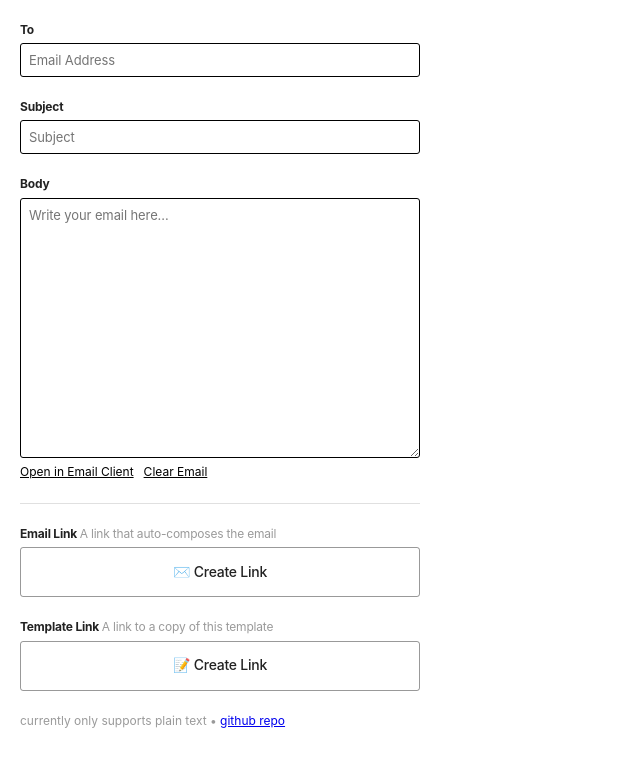
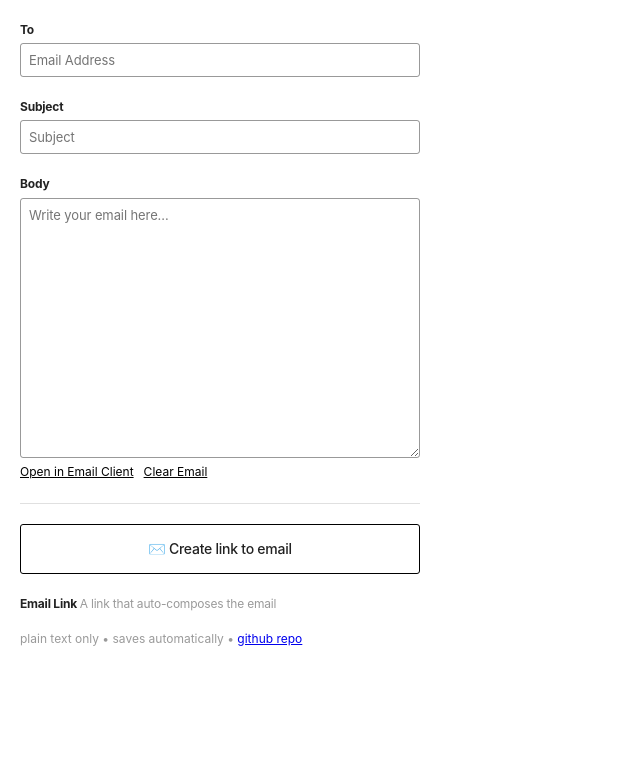
Before and after one commit to huntercaron/email-template, a Next.js app: page / in a window 1280 px wide. Shown: the top 766 px of the page, without its empty margins (0-640 px from the left). Built offline with nearby package versions, Linux system fonts and the light colour scheme.

Commit message:
Moving to normal css

```diff
--- /dev/null
+++ b/pages/_app.js
@@ -0,0 +1,6 @@
+import "./styles.css"
+
+// This default export is required in a new `pages/_app.js` file.
+export default function MyApp({ Component, pageProps }) {
+    return <Component {...pageProps} />
+}
--- a/pages/index.tsx
+++ b/pages/index.tsx
@@ -6,7 +6,6 @@ import {
     createURLParamString,
     fetchShortenedUrl,
 } from "../utils"
-import { GlobalStyle } from "../utils/globalStyle"
 
 function LinkCreator(props) {
     const { children, url, secondary, areLinksValid, setAreLinksValid } = props
@@ -55,42 +54,6 @@ function LinkCreator(props) {
                     {loading ? <h3>Creating Link…</h3> : children}
                 </div>
             )}
-
-            <style jsx>{`
-                .link-container {
-                    margin-bottom: var(--space);
-                    text-align: center;
-                    height: calc(var(--space) * 2.5);
-                    border-color: ${secondary ? "var(--gray)" : "#000000"};
-                    display: flex;
-                }
-
-                .button {
-                    width: 100%;
-                    height: 100%;
-                    display: flex;
-                    justify-content: center;
-                    align-items: center;
-                    cursor: pointer;
-                }
-
-                .button:hover {
-                    background-color: rgba(0, 0, 0, 0.033);
-                }
-
-                .link {
-                    flex: 1;
-                    height: 100%;
-                }
-
-                .link input {
-                    width: 100%;
-                    height: 100%;
-                    margin: 0;
-                    flex: 1;
-                    border: 0;
-                }
-            `}</style>
         </div>
     )
 }
@@ -135,7 +98,6 @@ export default function Home() {
                 <h4>To</h4>
                 <input
                     type="text"
-                    className="box"
                     placeholder="Email Address"
                     value={to}
                     onChange={(e) => setTo(e.target.value)}
@@ -143,14 +105,12 @@ export default function Home() {
                 <h4>Subject</h4>
                 <input
                     type="text"
-                    className="box"
                     placeholder="Subject"
                     value={subject}
                     onChange={(e) => setSubject(e.target.value)}
                 />
                 <h4>Body</h4>
                 <textarea
-                    className="box"
                     placeholder="Write your email here…"
                     value={body}
                     onChange={(e) => setBody(e.target.value)}
@@ -167,13 +127,6 @@ export default function Home() {
 
                 <div className="divider" />
 
-                <h4>
-                    Email Link{" "}
-                    <span className="secondary">
-                        A link that auto-composes the email
-                    </span>
-                </h4>
-
                 <LinkCreator
                     url={sendUrl}
                     areLinksValid={areLinksValid}
@@ -183,32 +136,19 @@ export default function Home() {
                         <span role="img" aria-label="email">
                             ✉️
                         </span>{" "}
-                        Create Link
+                        Create link to email
                     </h3>
                 </LinkCreator>
-
                 <h4>
-                    Template Link{" "}
+                    Email Link{" "}
                     <span className="secondary">
-                        A link to a copy of this template
+                        A link that auto-composes the email
                     </span>
                 </h4>
-                <LinkCreator
-                    url={templateUrl}
-                    areLinksValid={areLinksValid}
-                    setAreLinksValid={setAreLinksValid}
-                    secondary
-                >
-                    <h3>
-                        <span role="img" aria-label="template">
-                            📝
-                        </span>{" "}
-                        Create Link
-                    </h3>
-                </LinkCreator>
 
                 <footer className="secondary">
-                    currently only supports plain text •{" "}
+                    <p>
+                        plain text only • saves automatically •{" "}
                         <a
                             href="https://github.com/huntercaron/email-template"
                             target="_blank"
@@ -216,102 +156,9 @@ export default function Home() {
                         >
                             github repo
                         </a>
+                    </p>
                 </footer>
             </main>
-
-            <style jsx global>{`
-                .container {
-                    --space: 12px;
-                    --gray: rgba(0, 0, 0, 0.4);
-                    --light-gray: rgba(0, 0, 0, 0.12);
-                    padding: var(--space);
-                }
-
-                main {
-                    display: flex;
-                    flex-direction: column;
-                    max-width: 400px;
-                }
-
-                footer {
-                    font-size: 12px;
-                }
-
-                .box {
-                    border: 1px solid #000;
-                    border-radius: 3px;
-                }
-
-                h3 {
-                    font-weight: 500;
-                    margin: 0;
-                    font-size: 14px;
-                    letter-spacing: -0.25px;
-                }
-
-                h4 {
-                    font-size: 12px;
-                    letter-spacing: -0.2px;
-                    margin: 0 0 4px;
-                }
-
-                .divider {
-                    width: 100%;
-                    height: 1px;
-                    flex-shrink: 0;
-                    border-top: 1px solid var(--light-gray);
-                    margin: var(--space) 0;
-                }
-
-                .secondary {
-                    color: var(--gray);
-                    font-weight: 400;
-                }
-
-                .action {
-                    color: #000;
-                    font-size: 12px;
-                    margin-right: 10px;
-                    text-decoration: underline;
-                }
-
-                input,
-                textarea {
-                    width: 100%;
-                    background-color: transparent;
-                    font-size: 13px;
-                    letter-spacing: -0.1px;
-                    padding: 0.5rem;
-                    margin-bottom: var(--space);
-                    font-family: -apple-system, BlinkMacSystemFont, Segoe UI,
-                        Roboto, Oxygen, Ubuntu, Cantarell, Fira Sans, Droid Sans,
-                        Helvetica Neue, sans-serif;
-                }
-
-                textarea {
-                    height: 150px;
-                    min-height: 100px;
-                    min-width: 100%;
-                    margin-bottom: 0px;
-                }
-
-                @media (min-width: 350px) {
-                    .container {
-                        --space: 16px;
-                    }
-                }
-
-                @media (min-width: 500px) {
-                    .container {
-                        --space: 20px;
-                    }
-                    textarea {
-                        height: 260px;
-                    }
-                }
-            `}</style>
-
-            <GlobalStyle />
         </div>
     )
 }
--- /dev/null
+++ b/pages/styles.css
@@ -0,0 +1,161 @@
+*,
+*:before,
+*:after {
+    -webkit-overflow-scrolling: touch;
+    box-sizing: border-box;
+}
+
+html,
+body {
+    margin: 0;
+    height: 100%;
+    overflow-x: hidden;
+    line-height: 1.6;
+    font-weight: 400;
+    font-family: -apple-system, BlinkMacSystemFont, Segoe UI, Roboto,
+        Oxygen, Ubuntu, Cantarell, Fira Sans, Droid Sans,
+        Helvetica Neue, sans-serif;
+    color: #222;
+    -moz-osx-font-smoothing: grayscale;
+    text-size-adjust: 100%;
+    -ms-text-size-adjust: 100%;
+    -webkit-text-size-adjust: 100%;
+    text-rendering: optimizeLegibility;
+
+    -moz-font-feature-settings: "kern" 1;
+    -ms-font-feature-settings: "kern" 1;
+    -o-font-feature-settings: "kern" 1;
+    -webkit-font-feature-settings: "kern" 1;
+    font-feature-settings: "kern" 1;
+    font-kerning: normal;
+}
+
+.link-container {
+    margin-bottom: var(--space);
+    text-align: center;
+    height: calc(var(--space) * 2.5);
+
+    display: flex;
+}
+
+.link-container.secondary-container {
+}
+
+.button {
+    width: 100%;
+    height: 100%;
+    display: flex;
+    justify-content: center;
+    align-items: center;
+    cursor: pointer;
+}
+
+.button:hover {
+    background-color: rgba(0, 0, 0, 0.033);
+}
+
+.link {
+    flex: 1;
+    height: 100%;
+}
+
+.link input {
+    width: 100%;
+    height: 100%;
+    margin: 0;
+    flex: 1;
+    border: 0;
+}
+
+.container {
+    --space: 12px;
+    --gray: rgba(0, 0, 0, 0.4);
+    --light-gray: rgba(0, 0, 0, 0.12);
+    padding: var(--space);
+}
+
+main {
+    display: flex;
+    flex-direction: column;
+    max-width: 400px;
+}
+
+footer {
+    font-size: 12px;
+}
+
+.box {
+    border: 1px solid #000;
+    border-radius: 3px;
+}
+
+h3 {
+    font-weight: 500;
+    margin: 0;
+    font-size: 14px;
+    letter-spacing: -0.25px;
+}
+
+h4 {
+    font-size: 12px;
+    letter-spacing: -0.2px;
+    margin: 0 0 4px;
+}
+
+.divider {
+    width: 100%;
+    height: 1px;
+    flex-shrink: 0;
+    border-top: 1px solid var(--light-gray);
+    margin: var(--space) 0;
+}
+
+.secondary {
+    color: var(--gray);
+    font-weight: 400;
+}
+
+.action {
+    color: #000;
+    font-size: 12px;
+    margin-right: 10px;
+    text-decoration: underline;
+}
+
+input,
+textarea {
+    width: 100%;
+    border-radius: 3px;
+    border: 1px solid var(--gray);
+    border-radius: 3px;
+    background-color: transparent;
+    font-size: 13px;
+    letter-spacing: -0.1px;
+    padding: 0.5rem;
+    margin-bottom: var(--space);
+    font-family: -apple-system, BlinkMacSystemFont, Segoe UI,
+        Roboto, Oxygen, Ubuntu, Cantarell, Fira Sans, Droid Sans,
+        Helvetica Neue, sans-serif;
+}
+
+textarea {
+    height: 150px;
+    min-height: 100px;
+    min-width: 100%;
+    margin-bottom: 0px;
+}
+
+@media (min-width: 350px) {
+    .container {
+        --space: 16px;
+    }
+}
+
+@media (min-width: 500px) {
+    .container {
+        --space: 20px;
+    }
+    textarea {
+        height: 260px;
+    }
+}
--- a/utils/globalStyle.tsx
+++ /dev/null
@@ -1,38 +0,0 @@
-export function GlobalStyle() {
-    return (
-        <style jsx global>{`
-            *,
-            *:before,
-            *:after {
-                -webkit-overflow-scrolling: touch;
-                box-sizing: border-box;
-            }
-
-            html,
-            body {
-                margin: 0;
-                height: 100%;
-                overflow-x: hidden;
-                line-height: 1.6;
-                font-weight: 400;
-                font-family: -apple-system, BlinkMacSystemFont, Segoe UI, Roboto,
-                    Oxygen, Ubuntu, Cantarell, Fira Sans, Droid Sans,
-                    Helvetica Neue, sans-serif;
-                color: #222;
-                // -webkit-font-smoothing: antialiased;
-                -moz-osx-font-smoothing: grayscale;
-                text-size-adjust: 100%;
-                -ms-text-size-adjust: 100%;
-                -webkit-text-size-adjust: 100%;
-                text-rendering: optimizeLegibility;
-
-                -moz-font-feature-settings: "kern" 1;
-                -ms-font-feature-settings: "kern" 1;
-                -o-font-feature-settings: "kern" 1;
-                -webkit-font-feature-settings: "kern" 1;
-                font-feature-settings: "kern" 1;
-                font-kerning: normal;
-            }
-        `}</style>
-    )
-}
```
Lines whose indentation alone changed are shown as unchanged.
